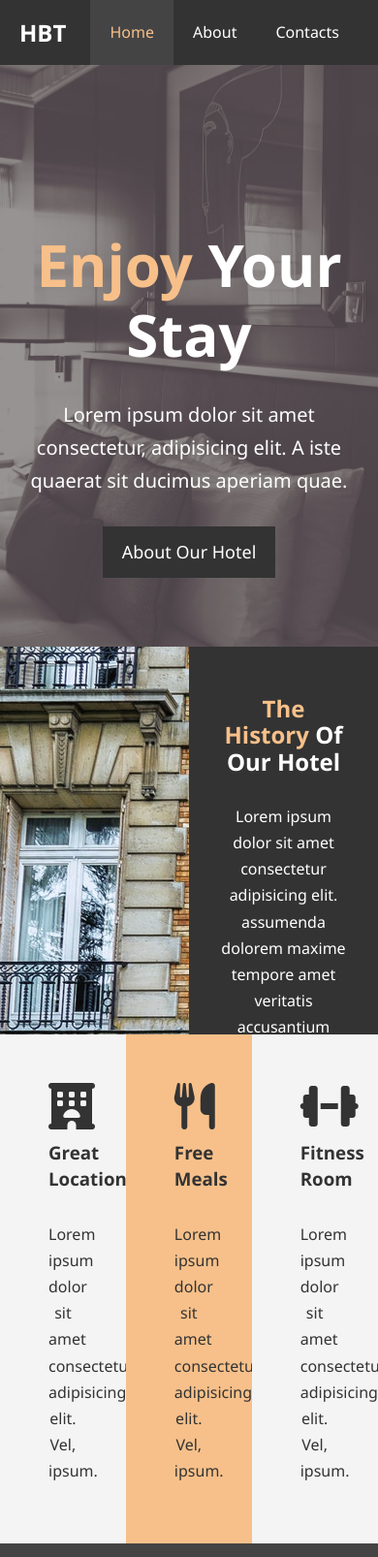
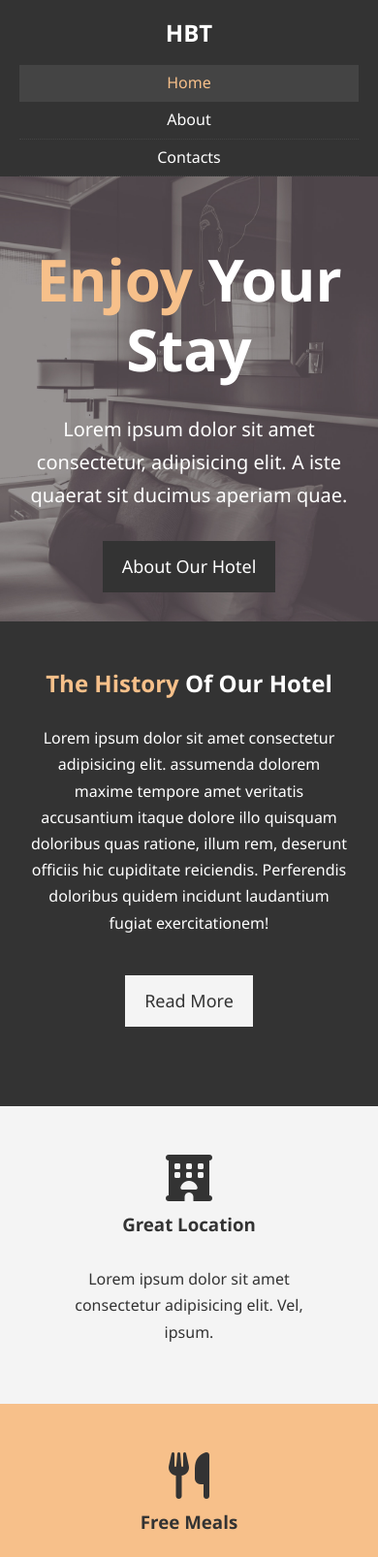
Before and after one commit to yavorpetkov/HTML-CSS, a plain HTML site: page 06.udemyResponsiveLayouts/responsiveHotelSite/homePage.html in a window 390 px wide. Shown: the top 1606 px of the page at 97% size. Drawn offline with Linux system fonts and the light colour scheme.

Commit message:
added the responsive hotel site exercises

```diff
--- a/06.udemyResponsiveLayouts/responsiveHotelSite/aboutPage.html
+++ b/06.udemyResponsiveLayouts/responsiveHotelSite/aboutPage.html
@@ -8,6 +8,7 @@
   <meta name="description" content="Welcome to the most extraordinary in Sofia">
   <meta name="keywords" content="hotel,sofia hotel">
   <link rel="stylesheet" href="css/style.css">
+  <link rel="stylesheet" media="screen and (max-width: 768px)" href="./css/mobile.css">
   <title>Hotel BT | About</title>
 </head>
 
--- /dev/null
+++ b/06.udemyResponsiveLayouts/responsiveHotelSite/css/mobile.css
@@ -0,0 +1,64 @@
+#navbar .logo{
+float: none;
+text-align: center;
+}
+#navbar ul, #navbar ul li{
+  float: none;
+
+}
+#navbar ul li a{
+  padding: 5px;
+  border-bottom: #444 dotted 1px;
+}
+
+/* Showcase */
+#showcase{
+  height: 100%;
+
+}
+#showcase .showcase-content{
+  padding-top: 70px;
+  padding-bottom: 30px;
+
+}
+
+
+/* Home Info */
+#home-info{
+  height: 500px;
+}
+#home-info .info-img{
+  display: none;
+}
+#home-info .info-content{
+  float: none;
+  width: 100%;
+
+}
+
+
+/* Boxes */
+.box{
+  float: none;
+  width: 100%;
+}
+
+
+/* About */
+#about-info .info-right ,
+#about-info .info-left{
+float: none;
+width: 100%;
+}
+#about-info .info-right {
+  margin-top: 30px;
+}
+.l-heading{
+  text-align: center;
+}
+
+
+/* Contacts */
+#contact-info .box{
+  border-bottom: #444 dotted 1px;
+}
--- a/06.udemyResponsiveLayouts/responsiveHotelSite/css/style.css
+++ b/06.udemyResponsiveLayouts/responsiveHotelSite/css/style.css
@@ -70,6 +70,7 @@ p{
 }
 .l-heading{
   font-size: 40px;
+  line-height: 1.2;
 }
 
 
@@ -97,7 +98,7 @@ p{
 
 }
 
-#navbar h1{
+#navbar .logo{
   float: left;
   padding-top: 20px;
 
@@ -143,7 +144,7 @@ p{
 
 /* Home Info */
 #home-info{
-  height: 400px;
+  height: 450px;
 }
 #home-info .info-img{
   float: left;
@@ -193,7 +194,7 @@ min-height: 100%;
 
 /* Testimonials */
 #testimonials{
-  height: 600px;
+  height: 100%;
   background: url(../image/test-bg.jpg) no-repeat center center/cover;
   padding-top: 100px;
 }
--- a/06.udemyResponsiveLayouts/responsiveHotelSite/homePage.html
+++ b/06.udemyResponsiveLayouts/responsiveHotelSite/homePage.html
@@ -9,6 +9,7 @@
   <meta name="keywords" content="hotel,sofia hotel">
   <script src="https://kit.fontawesome.com/dfd7e3f0e3.js" crossorigin="anonymous"></script>
   <link rel="stylesheet" href="css/style.css">
+  <link rel="stylesheet" media="screen and (max-width: 768px)" href="./css/mobile.css">
   <title>Hotel BT | Welcome</title>
 </head>
 
```
Also changed, not shown: 06.udemyResponsiveLayouts/responsiveHotelSite/contactsPage.html (+1 -0 lines).
